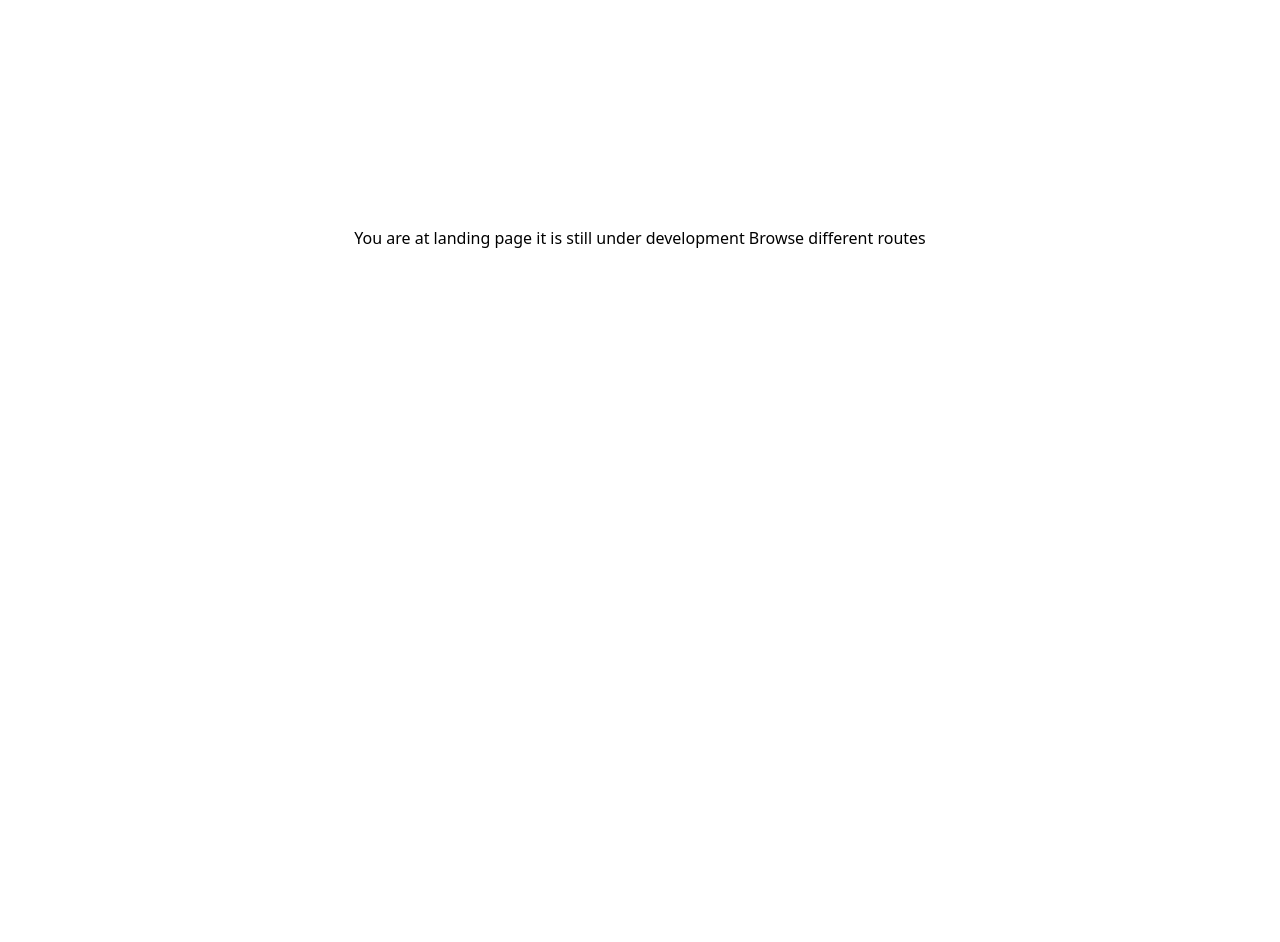
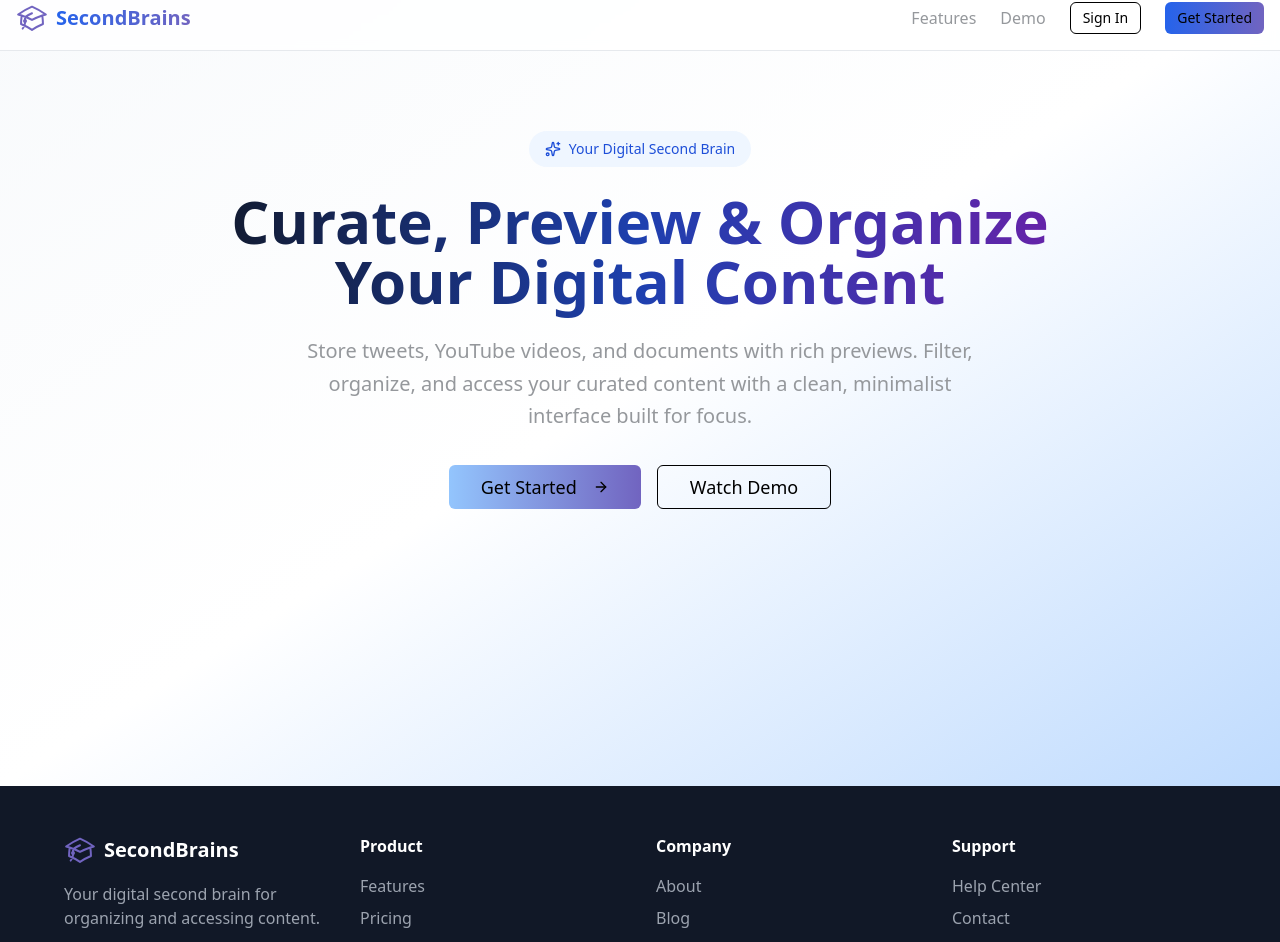
Before and after one commit to rishav76dev/brains, a React (Vite) app in the folder frontend/: page / in a window 1280 px wide. Shown: the part 14-956 px from the top of the page. Before the commit the page ends 800 px from the top, so only its background shows below. Built offline with nearby package versions, Linux system fonts and the light colour scheme.

Commit message:
added hero,header,footer for landig page

```diff
--- a/frontend/package.json
+++ b/frontend/package.json
@@ -11,6 +11,7 @@
   },
   "dependencies": {
     "axios": "^1.8.4",
+    "lucide-react": "^0.525.0",
     "react": "^18.3.1",
     "react-dom": "^18.3.1",
     "react-router-dom": "^7.4.0",
--- /dev/null
+++ b/frontend/src/components/landing/ButtonL.tsx
@@ -0,0 +1,42 @@
+import { ButtonHTMLAttributes, forwardRef } from "react";
+import { twMerge } from "tailwind-merge";
+
+export interface ButtonLProps extends ButtonHTMLAttributes<HTMLButtonElement> {
+  variant?: "default" | "outline" | "secondary";
+  size?: "sm" | "md" | "lg";
+}
+
+const sizeClasses = {
+  sm: "h-8 px-3 text-sm",
+  md: "h-9 px-4 text-sm",
+  lg: "h-11 px-6 text-base",
+};
+
+const variantClasses = {
+  default: "text-primary-foreground bg-gradient-to-r from-blue-600 to-purple-600 hover:bg-primary/90",
+  outline: "border-[0.2px] border-black bg-transparent hover:bg-black hover:text-white transition-colors",
+
+  secondary: "bg-secondary text-secondary-foreground hover:bg-secondary/80",
+};
+
+export const ButtonL = forwardRef<HTMLButtonElement, ButtonLProps>(
+  ({ className, variant = "default", size = "md", ...props }, ref) => {
+    return (
+      <button
+        ref={ref}
+        className={twMerge(
+          "inline-flex items-center justify-center gap-2 whitespace-nowrap font-medium rounded-md transition-colors",
+          "focus-visible:outline-none focus-visible:ring-2 focus-visible:ring-ring focus-visible:ring-offset-2 ring-offset-background",
+          "disabled:opacity-50 disabled:pointer-events-none",
+          "[&_svg]:pointer-events-none [&_svg]:size-4 [&_svg]:shrink-0",
+          sizeClasses[size],
+          variantClasses[variant],
+          className
+        )}
+        {...props}
+      />
+    );
+  }
+);
+
+ButtonL.displayName = "ButtonL";
--- /dev/null
+++ b/frontend/src/components/landing/Footer.tsx
@@ -0,0 +1,92 @@
+import { FC } from "react";
+import { Link } from "react-router-dom";
+import { Logo } from "../../icons/Logo";
+
+const Footer: FC = () => {
+  return (
+    <footer className="bg-gray-900 text-white py-12 px-4">
+      <div className="container mx-auto max-w-6xl">
+        <div className="grid md:grid-cols-4 gap-8">
+          <div>
+            <div className="flex items-center gap-2 mb-4">
+              <div className="w-8 h-8 text-purple-600 rounded-lg flex items-center justify-center">
+                <Logo />
+              </div>
+              <span className="text-xl font-bold">SecondBrains</span>
+            </div>
+            <p className="text-gray-400">
+              Your digital second brain for organizing and accessing content.
+            </p>
+          </div>
+          <div>
+            <h3 className="font-semibold mb-4">Product</h3>
+            <ul className="space-y-2 text-gray-400">
+              <li>
+                <Link to="#" className="hover:text-white transition-colors">
+                  Features
+                </Link>
+              </li>
+              <li>
+                <Link to="#" className="hover:text-white transition-colors">
+                  Pricing
+                </Link>
+              </li>
+              <li>
+                <Link to="#" className="hover:text-white transition-colors">
+                  API
+                </Link>
+              </li>
+            </ul>
+          </div>
+          <div>
+            <h3 className="font-semibold mb-4">Company</h3>
+            <ul className="space-y-2 text-gray-400">
+              <li>
+                <Link to="#" className="hover:text-white transition-colors">
+                  About
+                </Link>
+              </li>
+              <li>
+                <Link to="#" className="hover:text-white transition-colors">
+                  Blog
+                </Link>
+              </li>
+              <li>
+                <Link to="#" className="hover:text-white transition-colors">
+                  Careers
+                </Link>
+              </li>
+            </ul>
+          </div>
+          <div>
+            <h3 className="font-semibold mb-4">Support</h3>
+            <ul className="space-y-2 text-gray-400">
+              <li>
+                <Link to="#" className="hover:text-white transition-colors">
+                  Help Center
+                </Link>
+              </li>
+              <li>
+                <Link to="#" className="hover:text-white transition-colors">
+                  Contact
+                </Link>
+              </li>
+              <li>
+                <Link to="#" className="hover:text-white transition-colors">
+                  Privacy
+                </Link>
+              </li>
+            </ul>
+          </div>
+        </div>
+        <div className="border-t border-gray-800 mt-8 pt-8 text-center text-gray-400">
+          <p>
+            &copy; {new Date().getFullYear()} SecondBrains. All rights reserved.
+          </p>
+        </div>
+      </div>
+    </footer>
+  );
+};
+
+export default Footer;
--- /dev/null
+++ b/frontend/src/components/landing/Header.tsx
@@ -0,0 +1,35 @@
+
+import { Link } from "react-router-dom";
+import { ButtonL } from "./ButtonL";
+import { Logo } from "../../icons/Logo";
+
+export default function Header() {
+  return (
+    <header className="border-b bg-white/80 backdrop-blur-sm sticky top-0 z-50">
+        <div className="container mx-auto px-4 h-16 flex items-center justify-between">
+          <div className="flex items-center gap-2">
+            <div className="w-8 h-8 text-purple-600 rounded-lg flex items-center justify-center">
+              <Logo />
+            </div>
+            <span className="text-xl font-bold bg-gradient-to-r from-blue-600 to-purple-600 bg-clip-text text-transparent">
+              SecondBrains
+            </span>
+          </div>
+          <nav className="hidden md:flex items-center gap-6">
+            <Link to="#features" className="text-gray-600 hover:text-gray-900 transition-colors">
+              Features
+            </Link>
+            <Link to="#demo" className="text-gray-600 hover:text-gray-900 transition-colors">
+              Demo
+            </Link>
+            <ButtonL variant="outline" size="sm">
+              Sign In
+            </ButtonL>
+            <ButtonL size="sm" className="bg-gradient-to-r from-blue-600 to-purple-600">
+              Get Started
+            </ButtonL>
+          </nav>
+        </div>
+      </header>
+  )
+}
--- /dev/null
+++ b/frontend/src/components/landing/Hero.tsx
@@ -0,0 +1,40 @@
+
+import { ArrowRight, Sparkles } from "lucide-react";
+import { ButtonL } from "./ButtonL";
+
+export default function Hero() {
+  return (
+    <section className="py-20 px-4">
+      <div className="container mx-auto text-center max-w-4xl">
+        <div className="inline-flex items-center gap-2 bg-blue-50 text-blue-700 px-4 py-2 rounded-full text-sm font-medium mb-6">
+          <Sparkles className="w-4 h-4" />
+          Your Digital Second Brain
+        </div>
+        <h1 className="text-5xl md:text-6xl font-bold pb-6 bg-gradient-to-r from-gray-900 via-blue-800 to-purple-800 bg-clip-text text-transparent leading-tight">
+          Curate, Preview & Organize Your Digital Content
+        </h1>
+        <p className="text-xl text-gray-600 mb-8 max-w-2xl mx-auto leading-relaxed">
+          Store tweets, YouTube videos, and documents with rich previews.
+          Filter, organize, and access your curated content with a clean,
+          minimalist interface built for focus.
+        </p>
+        <div className="flex flex-col sm:flex-row gap-4 justify-center">
+          <ButtonL
+            size="lg"
+            className="bg-gradient-to-r from-blue-300 to-purple-600 text-lg px-8"
+          >
+            Get Started
+            <ArrowRight className="w-5 h-5 ml-2" />
+          </ButtonL>
+          <ButtonL
+            variant="outline"
+            size="lg"
+            className="text-lg px-8 bg-transparent"
+          >
+            Watch Demo
+          </ButtonL>
+        </div>
+      </div>
+    </section>
+  );
+}
--- a/frontend/src/pages/Landing.tsx
+++ b/frontend/src/pages/Landing.tsx
@@ -1,10 +1,17 @@
-import React from 'react'
 
-export default function Landing() {
+import Hero from "../components/landing/Hero";
+import Header from "../components/landing/Header";
+import Footer from "../components/landing/Footer";
+
+export default function LandingPage() {
   return (
-    <div className=' mt-60 flex justify-center items-center'>You are at landing page
-        it is still under development
-        Browse different routes
-    </div>
-  )
+<><div className="min-h-screen bg-gradient-to-br from-slate-50 via-white to-blue-200">
+
+      <Header />
+      <Hero />
+      </div>
+      <Footer />
+
+    </>
+  );
 }
```
Also changed, not shown: 1 other file (tests, documents, lock files or other folders).
